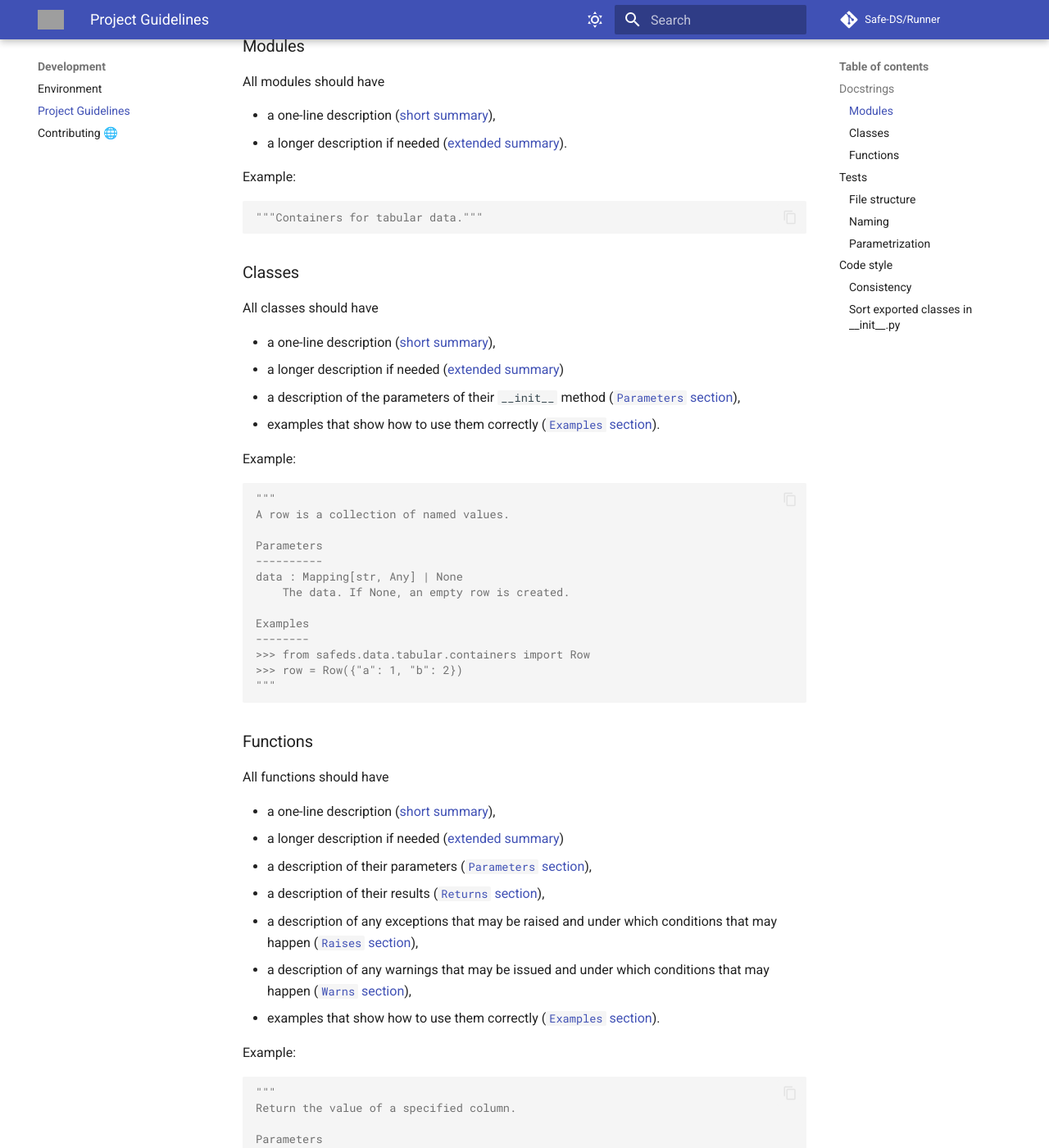
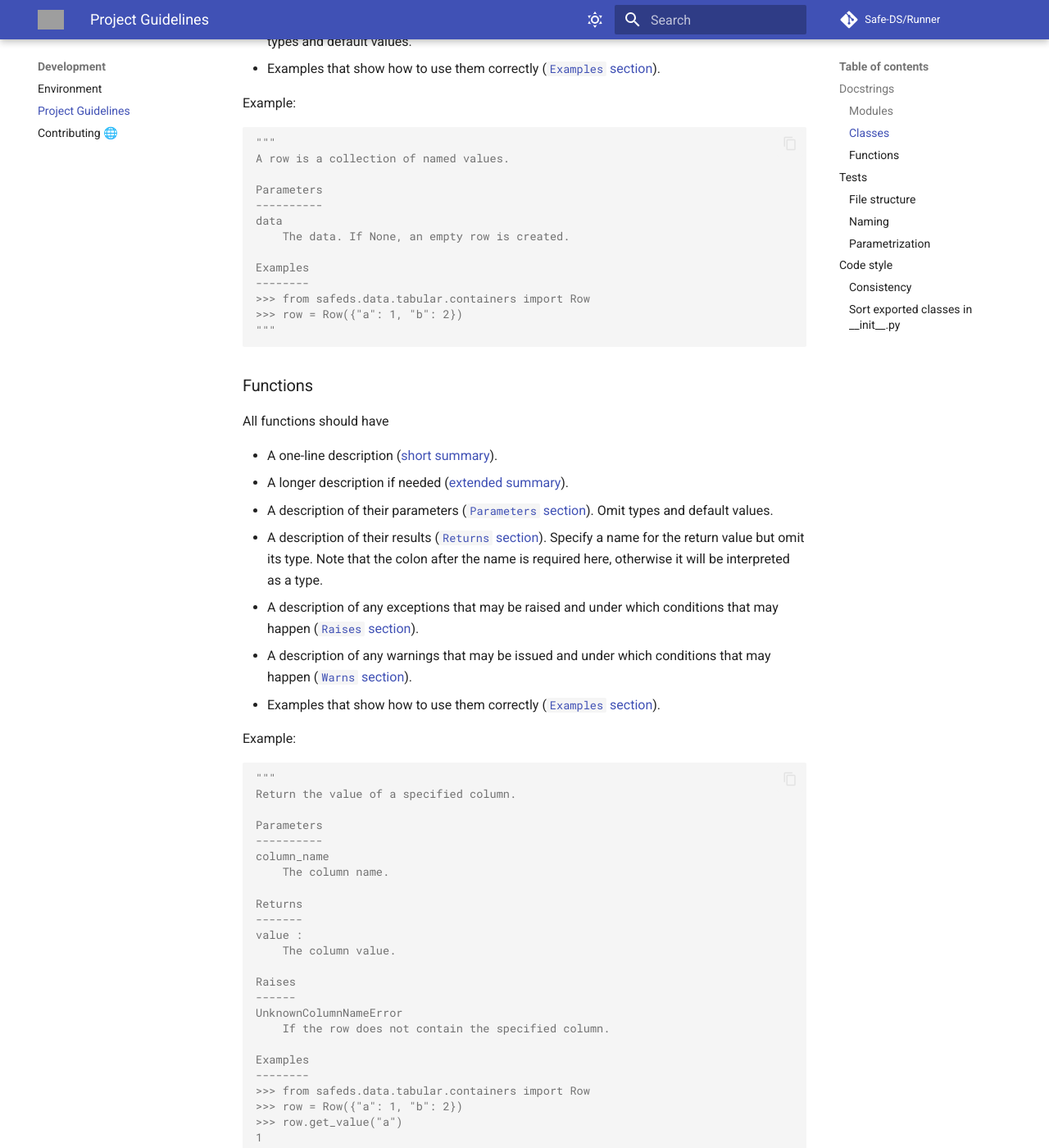
Before and after one commit to Safe-DS/Runner, an MkDocs documentation site: the page built from docs/development/project_guidelines.md, in a window 1280 px wide and 1400 px high, scrolled down 1337 px. Shown: the whole window at 82% size. Built offline with MkDocs 1.6.1 and Material for MkDocs 9.7.7, drawn with Linux system fonts in a browser that asks for light colours; comment, search, counter and statistics services are not loaded; some of the changed text lies outside the part shown; grey boxes are pictures that could not be loaded.

Commit message:
docs: update guidelines for docstrings (#41)
### Summary of Changes

Update guidelines for docstrings. It's no longer recommended to include
type hints for parameters/results in docstrings.

````diff
--- a/docs/development/project_guidelines.md
+++ b/docs/development/project_guidelines.md
@@ -5,8 +5,9 @@
 ## Docstrings
 
 The docstrings **should** use the [numpydoc](https://numpydoc.readthedocs.io/en/latest/format.html) format. The
-descriptions **should not** start with "this" and **should** use imperative mood. Refer to the subsections below for
-more details on how to document specific API elements.
+descriptions **should not** start with "this" and **should** use imperative mood. Docstrings **should not** contain
+type hints, since they are already specified in the code. Refer to the subsections below for more details on how to
+document specific API elements.
 
 !!! success "**DO**:"
 
@@ -32,39 +33,12 @@
         return a + b
     ```
 
-!!! success "**DO**:"
-
-    ```py
-    def __init__(self, data: Mapping[str, Any] | None = None) -> None:
-        """
-        data : Mapping[str, Any] | None
-        """
-    ```
-
-!!! failure "**DON'T**:"
-
-    ```py
-    def __init__(self, data: Optional[Mapping[str, Any]] = None) -> None:
-        """
-        data : Optional[Mapping[str, Any]]
-        """
-    ```
-
-!!! failure "**DON'T**:"
-
-    ```py
-    def __init__(self, data: Mapping[str, Any] | None = None) -> None:
-        """
-        data : Optional[Mapping[str, Any]]
-        """
-    ```
-
 ### Modules
 
 All modules should have
 
-* a one-line description ([short summary][short-summary-section]),
-* a longer description if needed ([extended summary][extended-summary-section]).
+* A one-line description ([short summary][short-summary-section]).
+* A longer description if needed ([extended summary][extended-summary-section]).
 
 Example:
 
@@ -76,10 +50,11 @@
 
 All classes should have
 
-* a one-line description ([short summary][short-summary-section]),
-* a longer description if needed ([extended summary][extended-summary-section])
-* a description of the parameters of their `__init__` method ([`Parameters` section][parameters-section]),
-* examples that show how to use them correctly ([`Examples` section][examples-section]).
+* A one-line description ([short summary][short-summary-section]).
+* A longer description if needed ([extended summary][extended-summary-section]).
+* A description of the parameters of their `__init__` method ([`Parameters` section][parameters-section]). Omit types
+  and default values.
+* Examples that show how to use them correctly ([`Examples` section][examples-section]).
 
 Example:
 
@@ -89,7 +64,7 @@
 
 Parameters
 ----------
-data : Mapping[str, Any] | None
+data
     The data. If None, an empty row is created.
 
 Examples
@@ -103,15 +78,17 @@
 
 All functions should have
 
-* a one-line description ([short summary][short-summary-section]),
-* a longer description if needed ([extended summary][extended-summary-section])
-* a description of their parameters ([`Parameters` section][parameters-section]),
-* a description of their results ([`Returns` section][returns-section]),
-* a description of any exceptions that may be raised and under which conditions that may
-  happen ([`Raises` section][raises-section]),
-* a description of any warnings that may be issued and under which conditions that may
-  happen ([`Warns` section][warns-section]),
-* examples that show how to use them correctly ([`Examples` section][examples-section]).
+* A one-line description ([short summary][short-summary-section]).
+* A longer description if needed ([extended summary][extended-summary-section]).
+* A description of their parameters ([`Parameters` section][parameters-section]). Omit types
+  and default values.
+* A description of their results ([`Returns` section][returns-section]). Specify a name for the return value but omit
+  its type. Note that the colon after the name is required here, otherwise it will be interpreted as a type.
+* A description of any exceptions that may be raised and under which conditions that may
+  happen ([`Raises` section][raises-section]).
+* A description of any warnings that may be issued and under which conditions that may
+  happen ([`Warns` section][warns-section]).
+* Examples that show how to use them correctly ([`Examples` section][examples-section]).
 
 Example:
 
@@ -121,12 +98,12 @@
 
 Parameters
 ----------
-column_name : str
+column_name
     The column name.
 
 Returns
 -------
-value : Any
+value :
     The column value.
 
 Raises
@@ -234,8 +211,8 @@
     ]
     ```
 
-[src-folder]: https://github.com/Safe-DS/Library/tree/main/src
-[tests-folder]: https://github.com/Safe-DS/Library/tree/main/tests
+[src-folder]: https://github.com/Safe-DS/Runner/tree/main/src
+[tests-folder]: https://github.com/Safe-DS/Runner/tree/main/tests
 [short-summary-section]: https://numpydoc.readthedocs.io/en/latest/format.html#short-summary
 [extended-summary-section]: https://numpydoc.readthedocs.io/en/latest/format.html#extended-summary
 [parameters-section]: https://numpydoc.readthedocs.io/en/latest/format.html#parameters
````
